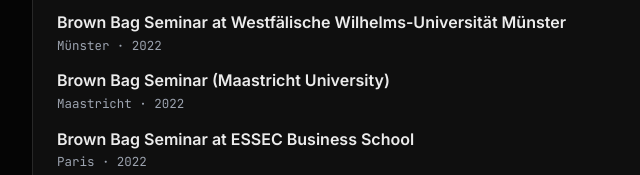
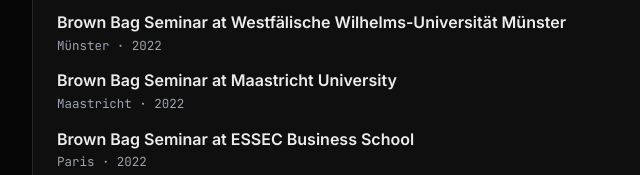
Before and after one commit to talasunna/EndersConsulting, a plain HTML site: page index.html in a window 1280 px wide. Shown: the part 2525-2700 px from the top of the page, 257-897 px from the left. Drawn offline with Linux system fonts and the light colour scheme.

Commit message:
text change

```diff
--- a/index.html
+++ b/index.html
@@ -601,8 +601,8 @@
         </li>
 
         <li>
-            <strong data-lang="de">Brown Bag Seminar (Maastricht University)</strong>
-            <strong data-lang="en">Brown Bag Seminar (Maastricht University)</strong><br>
+            <strong data-lang="de">Brown Bag Seminar at Maastricht University</strong>
+            <strong data-lang="en">Brown Bag Seminar at Maastricht University</strong><br>
             <span class="card-meta">Maastricht · 2022</span>
 
         </li>
```
